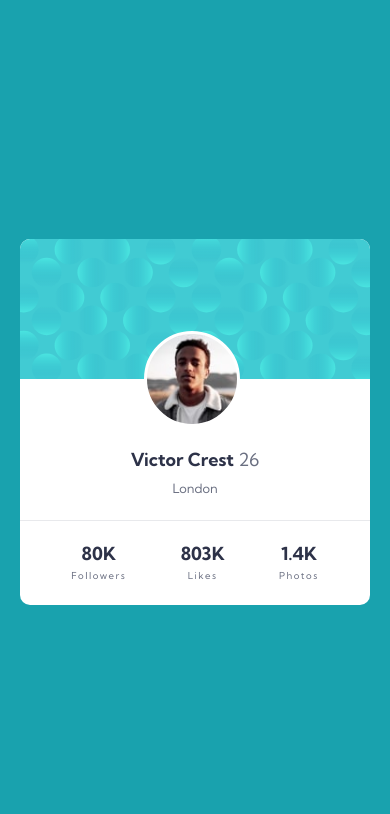
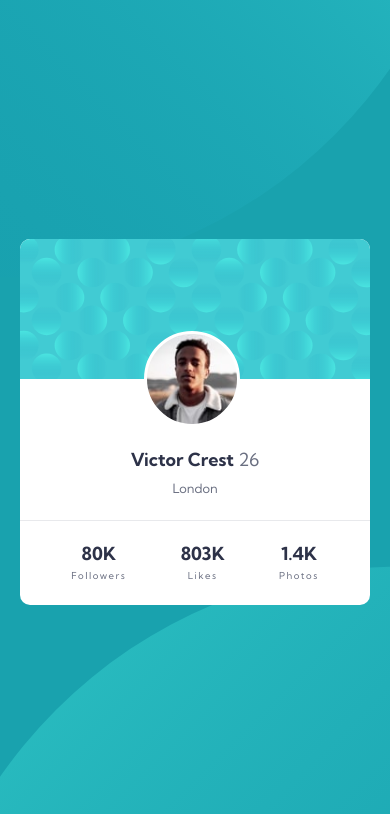
Before and after one commit to PhilosopherDev/frontendmentor, a plain HTML site: page Newbie/profile-card-component-main/index.html in a window 390 px wide. Drawn offline with Linux system fonts and the light colour scheme.

Commit message:
apply background svg by media query

```diff
--- a/Newbie/profile-card-component-main/index.html
+++ b/Newbie/profile-card-component-main/index.html
@@ -14,6 +14,7 @@
 
 <body>
   <div class="container">
+    <div class="container-overlay"></div>
     <div class="card">
       <div class="header">
         <div class="header__overlay"></div>
--- a/Newbie/profile-card-component-main/style.css
+++ b/Newbie/profile-card-component-main/style.css
@@ -147,6 +147,8 @@ table {
 body {
     font-size: 18px;
     font-family: "Kumbh Sans", sans-serif;
+    /* background: url(./assets/images/bg-pattern-top.svg) top -600px left -200px no-repeat,
+        url(./assets/images/bg-pattern-bottom.svg) bottom -600px right -200px no-repeat; */
     background-color: var(--dark-cyan);
 }
 
@@ -155,6 +157,7 @@ body {
     align-items: center;
     justify-content: center;
     min-height: 100vh;
+    position: relative;
 }
 
 .card {
@@ -244,3 +247,28 @@ body {
 .footer__item-desc {
     margin-top: 0.5rem;
 }
+
+.container-overlay {
+    position: absolute;
+    top: 0;
+    left: 0;
+    width: 100%;
+    height: 100%;
+    background: url(./images/bg-pattern-top.svg) top -500px left -300px no-repeat,
+        url(./images/bg-pattern-bottom.svg) bottom -600px right -200px no-repeat;
+    z-index: -1;
+}
+
+@media screen and (max-width: 1200px) {
+    .container-overlay {
+        background: url(./images/bg-pattern-top.svg) top -600px left -400px no-repeat,
+            url(./images/bg-pattern-bottom.svg) bottom -600px right -400px no-repeat;
+    }
+}
+
+@media screen and (max-width: 760px) {
+    .container-overlay {
+        background: url(./images/bg-pattern-top.svg) top -700px left -500px no-repeat,
+            url(./images/bg-pattern-bottom.svg) bottom -700px right -500px no-repeat;
+    }
+}
```
